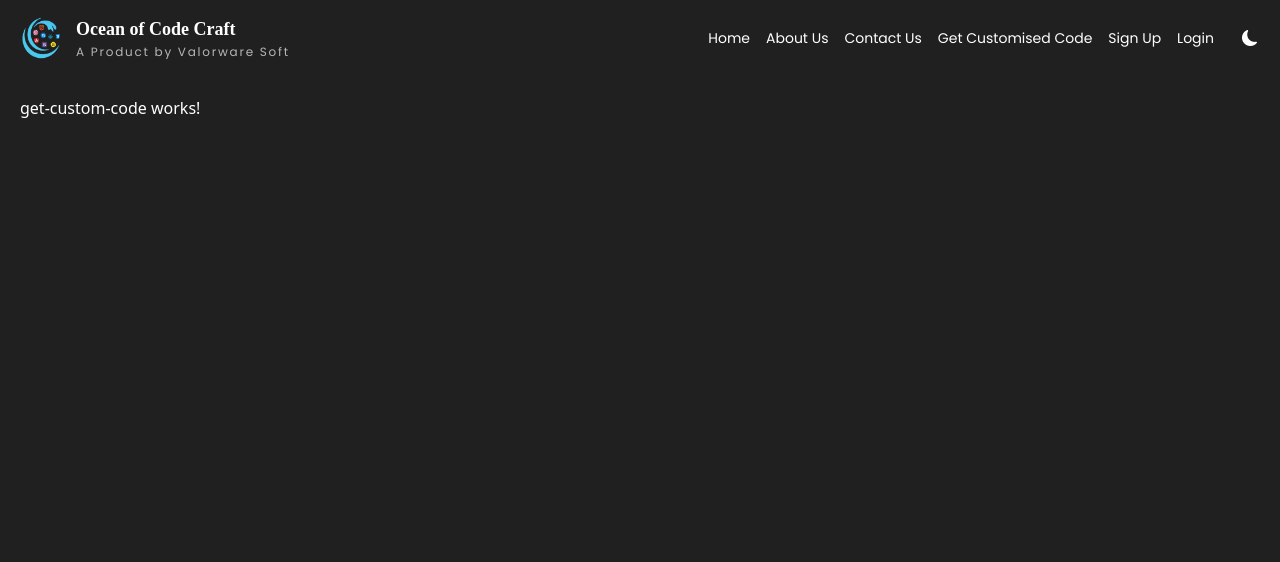
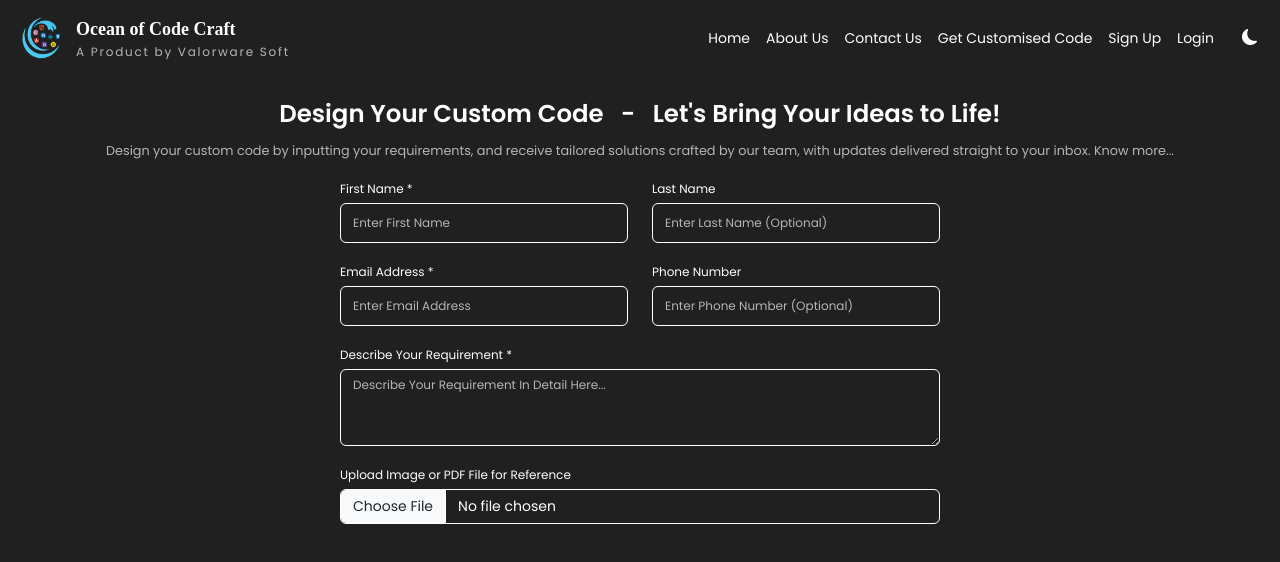
Before and after one commit to ValorwareSoft/Ocean-Of-Code-Craft-Interface, an Angular app: page /get-custom-code in a window 1280 px wide. Shown: the top 562 px of the page. Built offline with nearby package versions, Linux system fonts and the light colour scheme; a web font is replaced by a local one.

Commit message:
Get custom code chnages

```diff
--- a/src/app/modules/navbar-module/navbar-links/get-custom-code/get-custom-code.component.html
+++ b/src/app/modules/navbar-module/navbar-links/get-custom-code/get-custom-code.component.html
@@ -1 +1,67 @@
-<p>get-custom-code works!</p>
+<div class="main">
+  <div class="header">
+    <p class="text-center heading">Design Your Custom Code <span class="d-none d-md-inline">&nbsp; - &nbsp;</span> <span
+        class="d-md-none"> <br> </span> Let's
+      Bring
+      Your
+      Ideas to Life!</p>
+    <p class="text-center sub-heading">
+      Design your custom code by inputting your requirements, and receive
+      tailored solutions crafted by our team, with updates delivered straight to
+      your inbox. <span (click)="toggleDetails()">{{ showDetails ? 'Know less...' : 'Know more...' }}</span>
+    </p>
+    <div *ngIf="showDetails">
+      <p class="side-heading pt-3">Here's how it works:</p>
+      <ol class="normal-text">
+        <li class="pb-2">
+          <span class="header">Input Your Design : </span>
+          <span class="text">Tell us about your coding needs and the specific features or
+            functionalities you require. Whether it's a customized chart, form, or
+            any other component, we're here to bring your ideas to life!</span>
+        </li>
+        <li class="pb-2">
+          <span class="header">Tailored Solutions : </span><span class="text">Our team of experienced developers will
+            craft a custom code solution
+            based on your input. We'll ensure that your design requirements are
+            met and that the code generated aligns perfectly with your
+            vision.</span>
+        </li>
+
+        <li class="pb-2">
+          <span class="header">Stay Updated : </span><span class="text">
+            Once your custom code is ready, we'll notify you promptly via email.
+            You'll receive a link to access and download your personalized code
+            solution directly from our website.</span>
+        </li>
+      </ol>
+    </div>
+  </div>
+  <div class="body-content">
+    <div class="row">
+      <div class="mb-3 col-md-6">
+        <label for="firstName" class="form-label">First Name *</label>
+        <input type="text" class="form-control" placeholder="Enter First Name" />
+      </div>
+      <div class="mb-3 col-md-6">
+        <label for="lastName" class="form-label">Last Name </label>
+        <input type="text" class="form-control" placeholder="Enter Last Name (Optional)" />
+      </div>
+      <div class="mb-3 col-md-6">
+        <label for="emailAddress" class="form-label">Email Address *</label>
+        <input type="email" class="form-control" placeholder="Enter Email Address" />
+      </div>
+      <div class="mb-3 col-md-6">
+        <label for="phoneNumber" class="form-label">Phone Number </label>
+        <input type="text" class="form-control" placeholder="Enter Phone Number (Optional)" />
+      </div>
+      <div class="mb-3">
+        <label for="requirement" class="form-label">Describe Your Requirement *</label>
+        <textarea class="form-control" rows="3" placeholder="Describe Your Requirement In Detail Here..."></textarea>
+      </div>
+      <div class="mb-3">
+        <label for="referenceFile" class="form-label">Upload Image or PDF File for Reference</label>
+        <input class="form-control" type="file">
+      </div>
+    </div>
+  </div>
+</div>
--- a/src/app/modules/navbar-module/navbar-links/get-custom-code/get-custom-code.component.scss
+++ b/src/app/modules/navbar-module/navbar-links/get-custom-code/get-custom-code.component.scss
@@ -0,0 +1,10 @@
+.body-content {
+    max-width: 600px;
+    margin: auto;
+}
+
+.sub-heading {
+    span {
+        cursor: pointer;
+    }
+}
--- a/src/app/modules/navbar-module/navbar-links/get-custom-code/get-custom-code.component.ts
+++ b/src/app/modules/navbar-module/navbar-links/get-custom-code/get-custom-code.component.ts
@@ -9,5 +9,9 @@ import { CommonModule } from '@angular/common';
   styleUrls: ['./get-custom-code.component.scss']
 })
 export class GetCustomCodeComponent {
+  showDetails: boolean = false;
 
+  toggleDetails(): void {
+    this.showDetails = !this.showDetails;
+  }
 }
--- a/src/app/modules/navbar-module/navbar/navbar.component.scss
+++ b/src/app/modules/navbar-module/navbar/navbar.component.scss
@@ -6,6 +6,11 @@
         padding-top: 15px !important;
         height: calc(100vh - 51px) !important;
         // height: calc(100vh - 234px) !important;
+    }
+
+    overflow: scroll;
+    &::-webkit-scrollbar{
+        display: none;
     }
 }
 
@@ -47,7 +52,7 @@ img {
 }
 
 .sub-title {
-    font-family: "Poppins", sans-serif;
+
     font-weight: 400;
     font-style: normal;
     font-size: 12px;
--- a/src/app/modules/navbar-module/navbar/navbar.component.ts
+++ b/src/app/modules/navbar-module/navbar/navbar.component.ts
@@ -18,7 +18,7 @@ export class NavbarComponent {
     private toastr: ToastrService
   ) { }
 
-  login: boolean = false;
+  login: boolean = true;
   navigate(link: string) {
     switch (link) {
       case 'home':
--- a/src/app/partials/_variables.scss
+++ b/src/app/partials/_variables.scss
@@ -7,7 +7,7 @@
 
 .light-theme {
   --background-color: #fff;
-  --text-color: #333;
+  --text-color: #202020;
   --sub-title-color: #575757;
   --nav-text-color: #202020;
 }
@@ -38,11 +38,15 @@
 body {
   background-color: var(--background-color);
   color: var(--text-color);
+  font-family: "Poppins", sans-serif !important;
+  overflow: scroll;
+
+  &::-webkit-scrollbar {
+    display: none;
+  }
 }
 
-.sub-title {
-  color: var(--sub-title-color);
-}
+
 
 .nav-link {
   color: var(--nav-text-color) !important;
@@ -87,3 +91,87 @@ body {
 ::ng-deep .bg-light {
   background-color: var(--background-color) !important;
 }
+
+
+.heading {
+  font-size: 30px;
+  font-weight: 600;
+  margin: 0px !important;
+  padding-bottom: 8px;
+  font-size: calc(16px + (30 - 16) * ((100vw - 320px) / (1920 - 320)));
+
+}
+
+.sub-title {
+  color: var(--sub-title-color);
+}
+
+.sub-heading {
+  font-size: 14px;
+  font-size: calc(11px + (14 - 11) * ((100vw - 320px) / (1920 - 320)));
+  color: var(--sub-title-color);
+}
+
+.side-heading {
+  font-size: 16px;
+  font-weight: 450;
+  margin-bottom: 10px;
+  font-size: calc(16px + (18 - 16) * ((100vw - 320px) / (1920 - 320)));
+}
+
+
+.normal-text {
+  padding-left: 20px !important;
+  text-align: justify;
+  font-size: calc(12px + (14 - 12) * ((100vw - 320px) / (1920 - 320)));
+
+  .text {
+    color: var(--sub-title-color);
+
+  }
+}
+
+
+input[type="text"],
+[type="email"] {
+  background-color: transparent !important;
+  border-color: var(--sub-title-color) !important;
+  color: var(--text-color) !important;
+  border: 1px solid var(--text-color) !important;
+  font-size: 14px !important;
+  height: 40px !important;
+}
+
+textarea {
+  background-color: transparent !important;
+  border-color: var(--sub-title-color) !important;
+  color: var(--text-color) !important;
+  border: 1px solid var(--text-color) !important;
+  font-size: 14px !important;
+}
+
+input[type="file"] {
+  background-color: transparent !important;
+  border-color: var(--sub-title-color) !important;
+  color: var(--text-color) !important;
+  border: 1px solid var(--text-color) !important;
+  font-size: 14px !important;
+
+}
+
+.form-control:focus {
+  box-shadow: none !important;
+}
+
+label {
+  font-size: 12px;
+}
+
+.form-label {
+  margin-bottom: 5px !important;
+}
+
+.form-control::placeholder {
+  color: var(--sub-title-color) !important;
+  font-size: 12px;
+}
```
